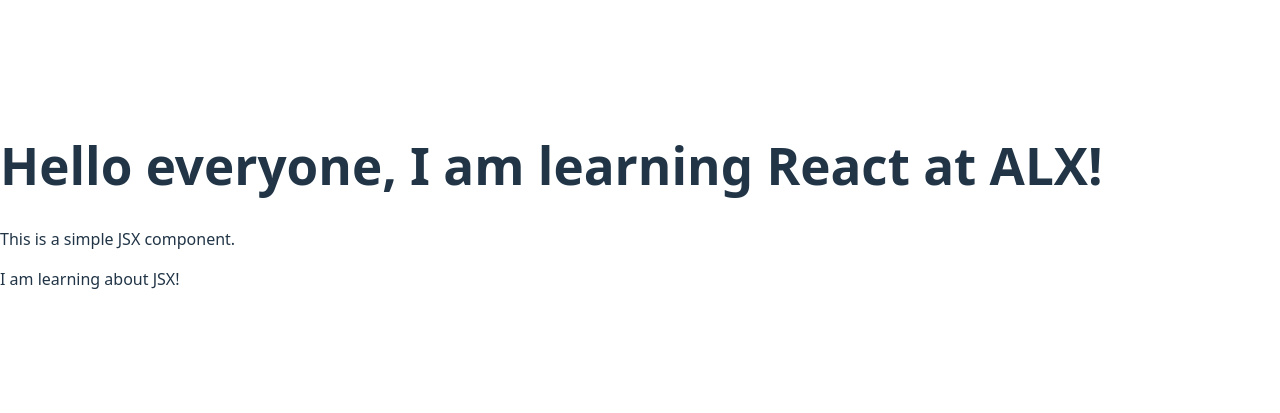
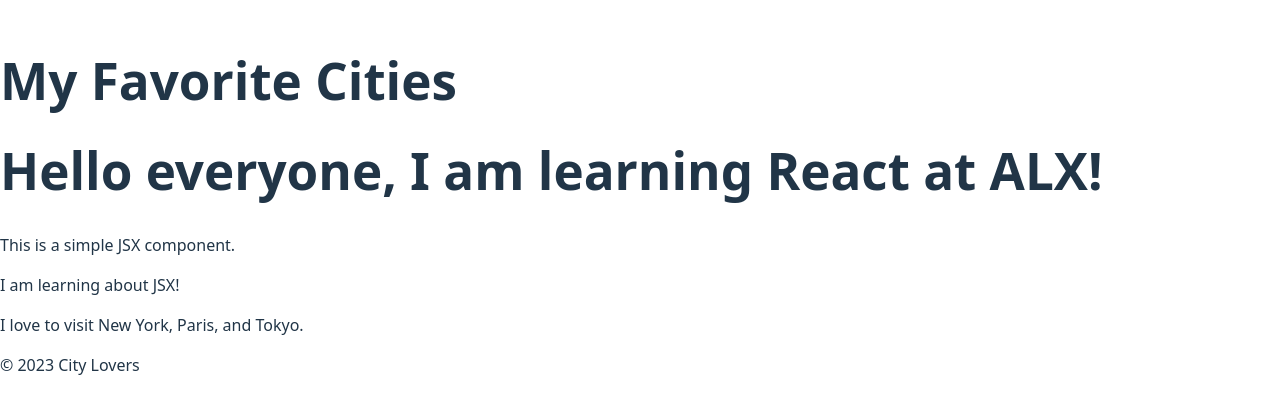
Before and after one commit to heni-pet/alx-fe-reactjs, a React (Vite) app in the folder alx-react-app/: page / in a window 1280 px wide. Shown: the part 195-608 px from the top of the page. Built offline with nearby package versions, Linux system fonts and the light colour scheme.

Commit message:
add Header,main and footer

```diff
--- a/alx-react-app/src/App.jsx
+++ b/alx-react-app/src/App.jsx
@@ -1,9 +1,14 @@
 import WelcomeMessage from './components/WelcomeMessage'
-
+import Header from './Header'
+import MainContent from './MainContent'
+import Footer from './Footer'
 function App() {
   return (
     <div>
+      <Header />
       <WelcomeMessage />
+      <MainContent />
+      <Footer />
     </div>
   )
 }
--- /dev/null
+++ b/alx-react-app/src/Footer.jsx
@@ -0,0 +1,9 @@
+function Footer() {
+  return (
+    <footer>
+      <p>© 2023 City Lovers</p>
+    </footer>
+  );
+}
+
+export default Footer;
--- /dev/null
+++ b/alx-react-app/src/Header.jsx
@@ -0,0 +1,9 @@
+function Header() {
+  return (
+    <header>
+      <h1>My Favorite Cities</h1>
+    </header>
+  );
+}
+
+export default Header;
--- /dev/null
+++ b/alx-react-app/src/MainContent.jsx
@@ -0,0 +1,9 @@
+function MainContent() {
+  return (
+    <main>
+      <p>I love to visit New York, Paris, and Tokyo.</p>
+    </main>
+  );
+}
+
+export default MainContent;
```
